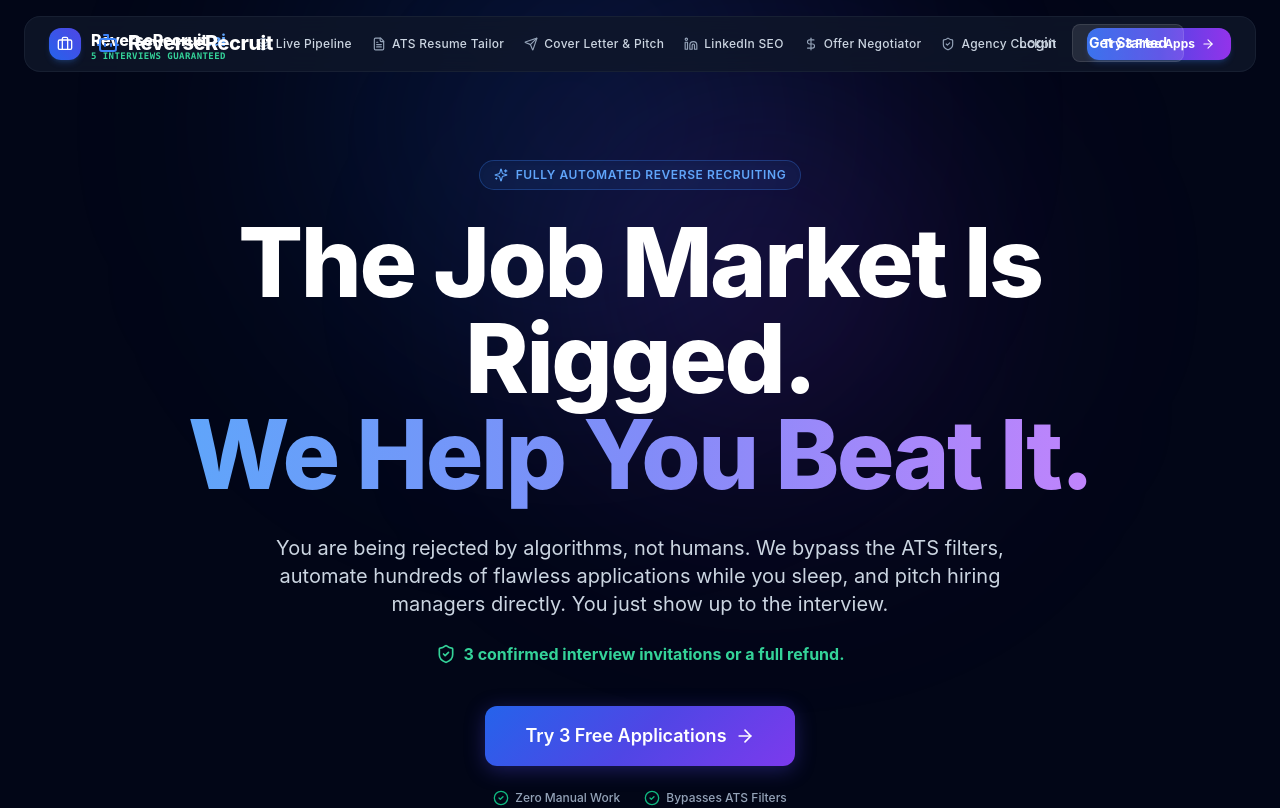
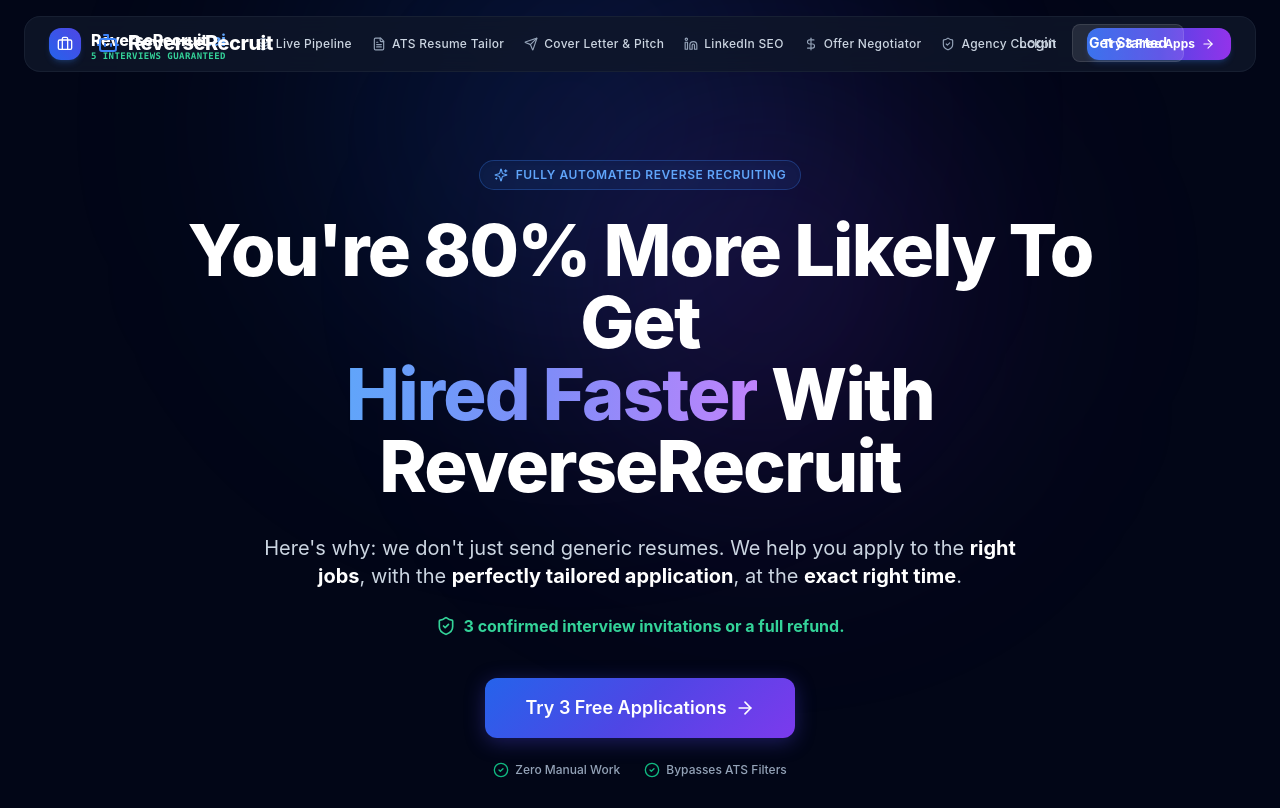
Before and after one commit to kpbhoomika/reverse-recruit-ai, a Next.js app: page / in a window 1280 px wide. Shown: the top 808 px of the page. Built offline with nearby package versions, Linux system fonts and the light colour scheme.

Commit message:
Rewrite Hero section to match ApplyBlast value proposition logic

```diff
--- a/app/page.tsx
+++ b/app/page.tsx
@@ -62,14 +62,14 @@
           </div>
 
           {/* Hero Headline */}
-          <h1 className="text-5xl sm:text-7xl lg:text-8xl font-extrabold tracking-tight text-white max-w-5xl mx-auto leading-[1.05] mb-8">
-            The Job Market Is Rigged.<br/>
-            <span className="bg-clip-text text-transparent bg-gradient-to-r from-blue-400 via-indigo-400 to-purple-400">We Help You Beat It.</span>
+          <h1 className="text-4xl sm:text-6xl lg:text-7xl font-extrabold tracking-tight text-white max-w-5xl mx-auto leading-[1.1] mb-8">
+            You're 80% More Likely To Get <br className="hidden lg:block"/>
+            <span className="bg-clip-text text-transparent bg-gradient-to-r from-blue-400 via-indigo-400 to-purple-400">Hired Faster</span> With ReverseRecruit
           </h1>
 
           {/* Hero Subtitle */}
           <p className="text-lg sm:text-xl text-slate-300 max-w-3xl mx-auto mb-6 leading-relaxed font-normal">
-            You are being rejected by algorithms, not humans. We bypass the ATS filters, automate hundreds of flawless applications while you sleep, and pitch hiring managers directly. You just show up to the interview.
+            Here's why: we don't just send generic resumes. We help you apply to the <strong className="text-white">right jobs</strong>, with the <strong className="text-white">perfectly tailored application</strong>, at the <strong className="text-white">exact right time</strong>.
           </p>
 
           <div className="flex items-center justify-center gap-2 text-emerald-400 font-bold mb-10 text-sm sm:text-base">
```
